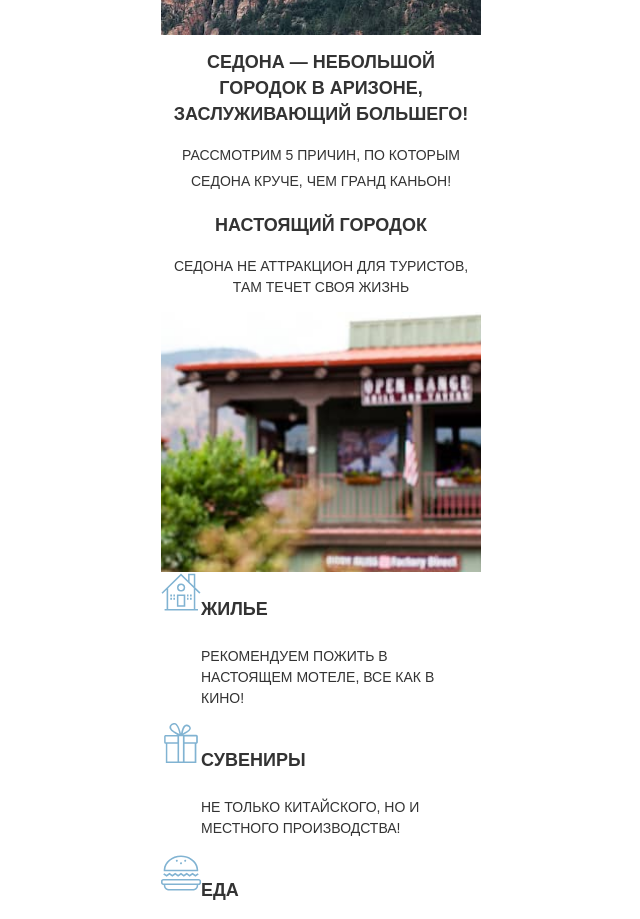
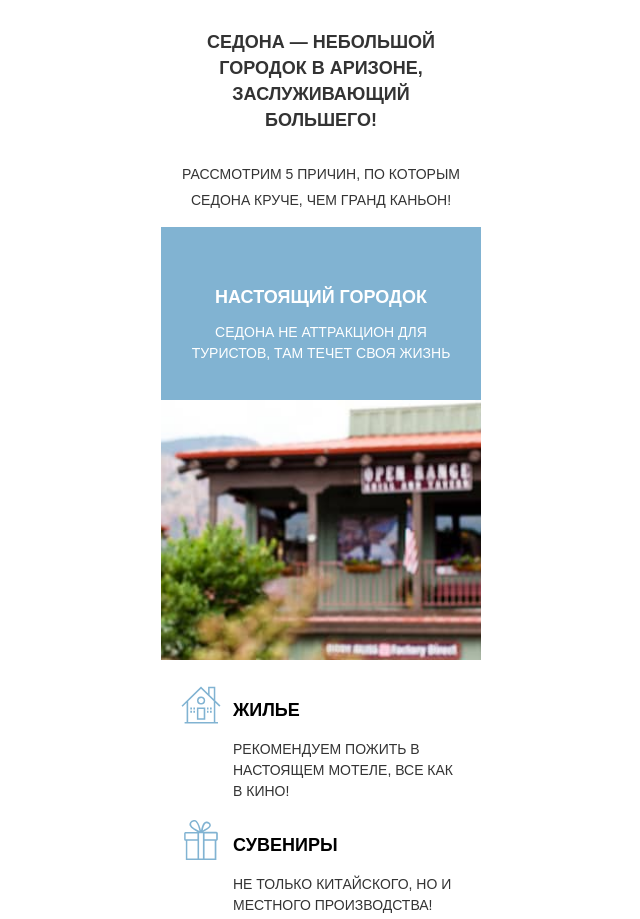
Before and after one commit to yyakimov/dodo-html-school, a website: page index.html in a window 1280 px wide. Shown: the part 516-1435 px from the top of the page, without its empty margins (319-959 px from the left). Drawn offline with Linux system fonts and the light colour scheme.

Commit message:
Lesson 5
Add city reason paddings

```diff
--- a/styles/blocks/city-reason-item-description.css
+++ b/styles/blocks/city-reason-item-description.css
@@ -1,3 +1,14 @@
-.city-reason-description {
+.city-reason-item-description {
     display: flex;
+    flex-direction: column;
+    padding: 12px 0 0 12px;
 }
+
+.city-reason-item-description__header {
+    color: #000;
+    margin-bottom: 16px;
+}
+
+.city-reason-item-description__text {
+    color: #333;
+}
--- a/styles/blocks/city-reason-item.css
+++ b/styles/blocks/city-reason-item.css
@@ -2,6 +2,18 @@
     text-align: left;
     display: flex;
     align-items: flex-start;
+
+    padding: 9px 20px;
+
+    background-color: #FFF;
+}
+
+.city-reason-item:first-child {
+    padding-top: 25px;
+}
+
+.city-reason-item:last-child {
+    padding-bottom: 36px;
 }
 
 .city-reason-item__bullet-wrapper {
--- a/styles/blocks/city-reason.css
+++ b/styles/blocks/city-reason.css
@@ -1,3 +1,16 @@
+.city-reason {
+    background-color: #81B3D2;
+    color: #FFF;
+}
+
+.city-reason__header {
+    padding: 57px 20px 12px 20px;
+}
+
+.city-reason__text {
+    padding: 0 20px 36px 20px;
+}
+
 .city-reason__banner {
     width: 320px;
     height: 260px;
--- a/styles/blocks/reasons.css
+++ b/styles/blocks/reasons.css
@@ -1,3 +1,14 @@
+.reasons {
+    padding-top: 32px;
+}
+
+.reasons__header {
+    padding: 0 20px;
+    margin-bottom: 28px;
+}
+
 .reasons__text {
+    padding: 0 20px;
+    padding-bottom: 14px;
     line-height: 26px;
 }
--- a/styles/reset.css
+++ b/styles/reset.css
@@ -19,3 +19,8 @@ button, textarea {
     background-color: inherit;
     line-height: inherit;
 }
+
+h1, h2, h3, h4, h5, p {
+    margin: 0;
+    margin-block: 0;
+}
```
